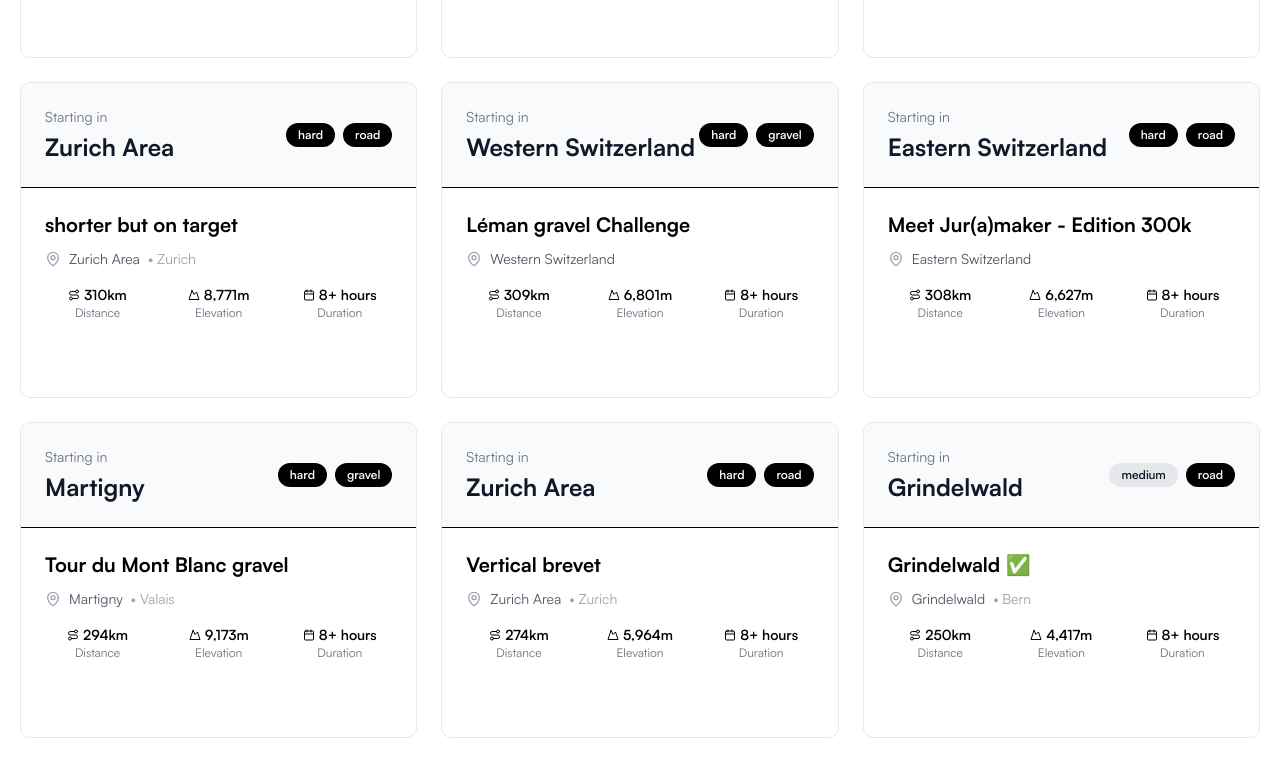
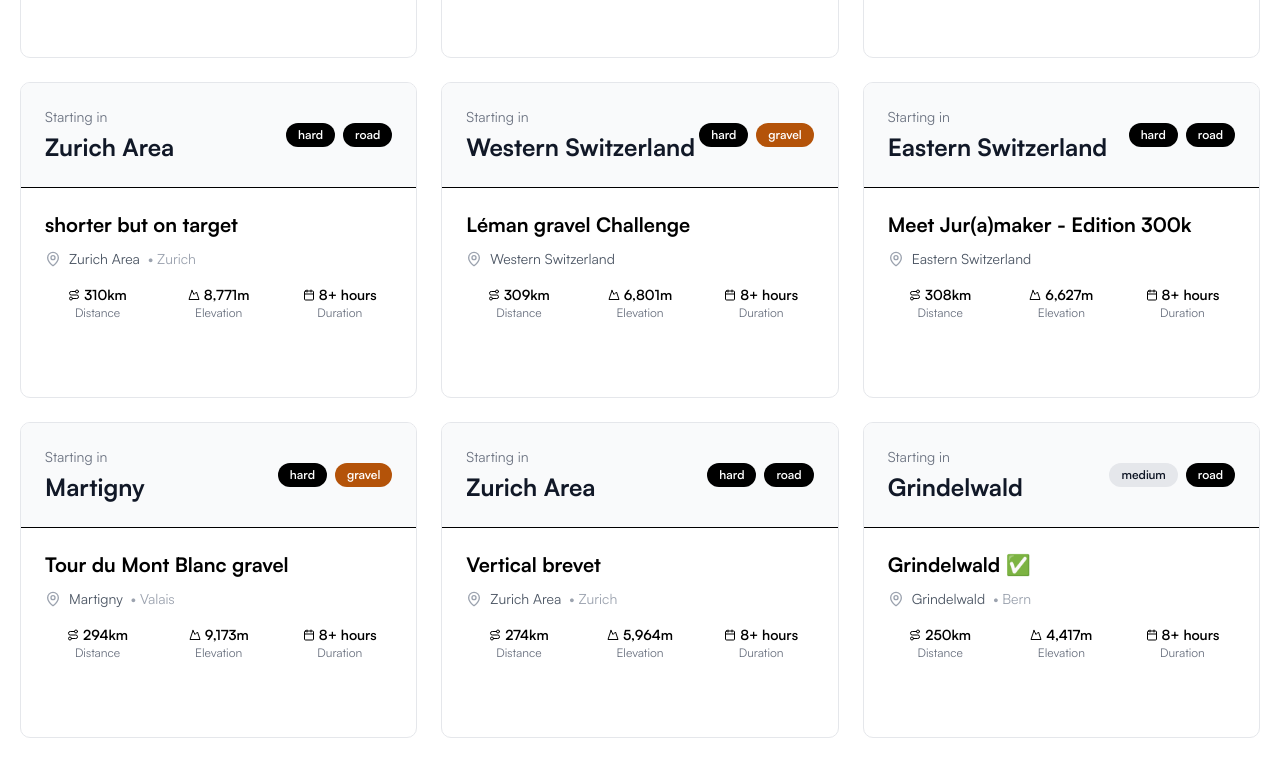
Before and after one commit to ramonamarinalea/pedal-peak.com, a Next.js app: page /routes in a window 1280 px wide. Shown: the part 960-1721 px from the top of the page. Built offline with nearby package versions, Linux system fonts and the light colour scheme; no server answers.

Commit message:
use design system earth tone colors for route types

```diff
--- a/src/components/routes/route-card.tsx
+++ b/src/components/routes/route-card.tsx
@@ -28,11 +28,11 @@ export function RouteCard({ route }: RouteCardProps) {
       case "road":
         return "bg-black";
       case "gravel":
-        return "bg-black";
+        return "bg-amber-700"; // Clay earth tone for gravel
       case "mtb":
-        return "bg-black";
+        return "bg-green-700"; // Sage earth tone for mountain
       default:
-        return "bg-black";
+        return "bg-gray-600";
     }
   };
 
```
